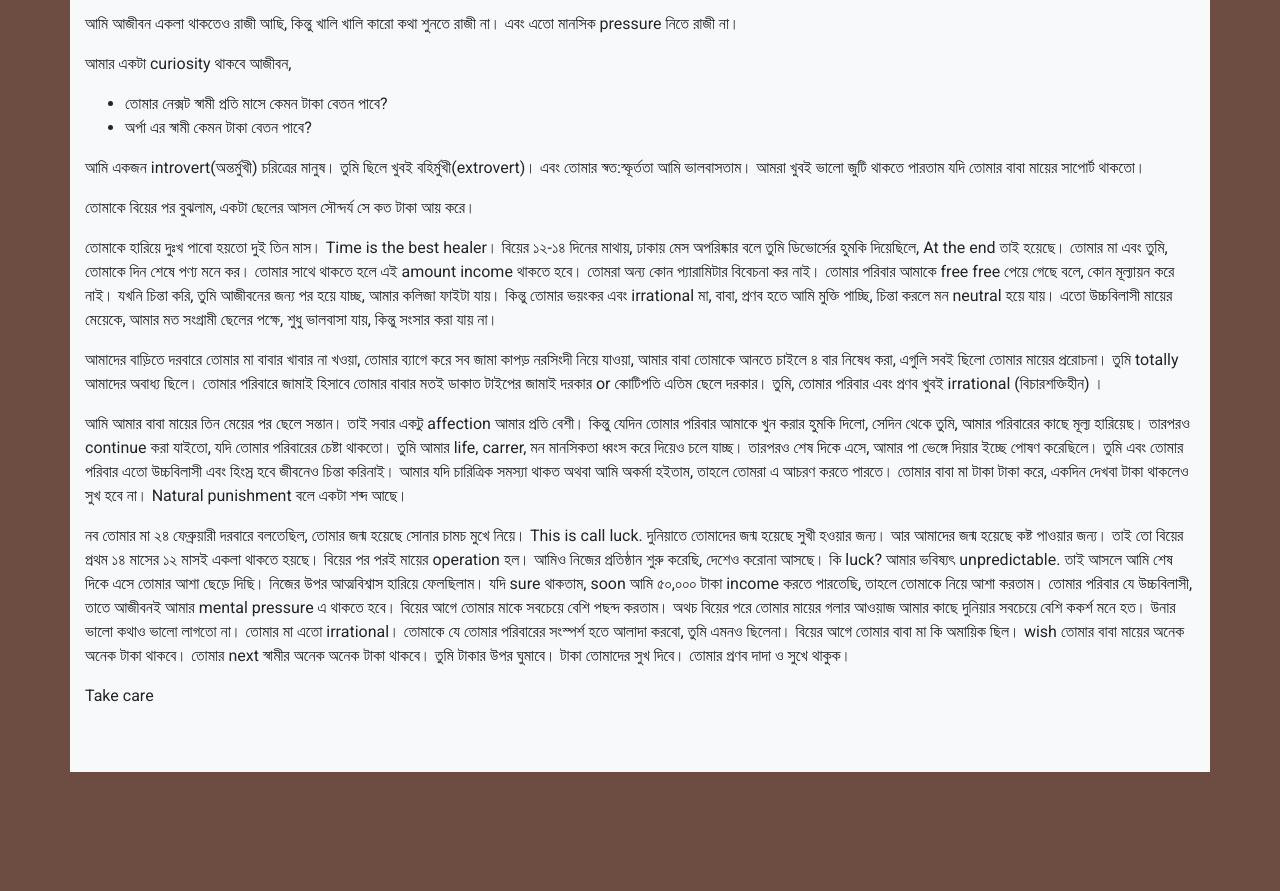
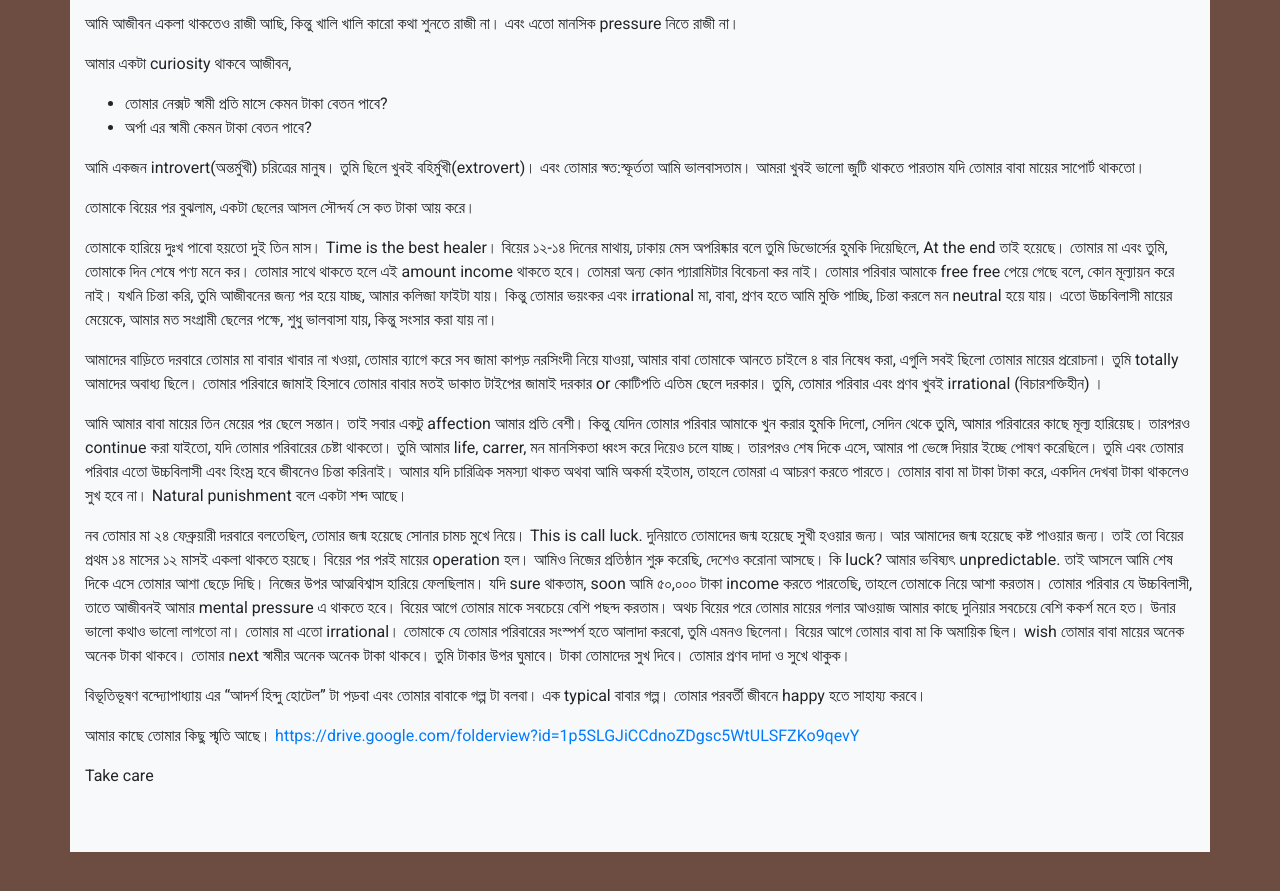
Before and after one commit to polodev/nobo, a Jekyll site: the page built from index.md, in a window 1280 px wide and 900 px high, scrolled down 3936 px. Shown: the top 891 px of the window. Built offline with Jekyll 4.4.1, drawn with Linux system fonts in a browser that asks for light colours; nearby versions of some CDN libraries; before the commit the page ends 4756 px from its top, so only the background shows below that.

Commit message:
--updated--

```diff
--- a/index.md
+++ b/index.md
@@ -112,5 +112,9 @@ active: last-message
 
 নব তোমার মা ২৪ ফেব্রুয়ারী দরবারে বলতেছিল, তোমার জন্ম হয়েছে সোনার চামচ মুখে নিয়ে। This is call luck. দুনিয়াতে তোমাদের জন্ম হয়েছে সুখী হওয়ার জন্য। আর আমাদের জন্ম হয়েছে কষ্ট পাওয়ার জন্য। তাই তো বিয়ের প্রথম ১৪ মাসের ১২ মাসই একলা থাকতে হয়ছে। বিয়ের পর পরই মায়ের operation হল। আমিও নিজের প্রতিষ্ঠান শুরু করেছি, দেশেও করোনা আসছে। কি luck? আমার ভবিষ্যৎ unpredictable. তাই আসলে আমি শেষ দিকে এসে তোমার আশা ছেড়ে দিছি। নিজের উপর আত্মবিশ্বাস হারিয়ে ফেলছিলাম। যদি sure থাকতাম, soon আমি ৫০,০০০ টাকা income করতে পারতেছি, তাহলে তোমাকে নিয়ে আশা করতাম। তোমার পরিবার যে উচ্চবিলাসী, তাতে আজীবনই আমার mental pressure এ থাকতে হবে। বিয়ের আগে তোমার মাকে সবচেয়ে বেশি পছন্দ করতাম। অথচ বিয়ের পরে তোমার মায়ের গলার আওয়াজ আমার কাছে দুনিয়ার সবচেয়ে বেশি ককর্শ মনে হত। উনার ভালো কথাও ভালো লাগতো না। তোমার মা এতো irrational। তোমাকে যে তোমার পরিবারের সংস্পর্শ হতে আলাদা করবো, তুমি এমনও ছিলেনা। বিয়ের আগে তোমার বাবা মা কি অমায়িক ছিল। wish তোমার বাবা মায়ের অনেক অনেক টাকা থাকবে। তোমার next স্বামীর অনেক অনেক টাকা থাকবে। তুমি টাকার উপর ঘুমাবে। টাকা তোমাদের সুখ দিবে। তোমার প্রণব দাদা ও সুখে থাকুক।
 
+বিভূতিভূষণ বন্দ্যোপাধ্যায় এর "আদর্শ হিন্দু হোটেল" টা পড়বা এবং তোমার বাবাকে গল্প টা বলবা। এক typical বাবার গল্প। তোমার পরবর্তী জীবনে happy হতে সাহায্য করবে।
+
+আমার কাছে তোমার কিছু স্মৃতি আছে। <a href="https://drive.google.com/folderview?id=1p5SLGJiCCdnoZDgsc5WtULSFZKo9qevY">https://drive.google.com/folderview?id=1p5SLGJiCCdnoZDgsc5WtULSFZKo9qevY</a>
+
 
 Take care
```
